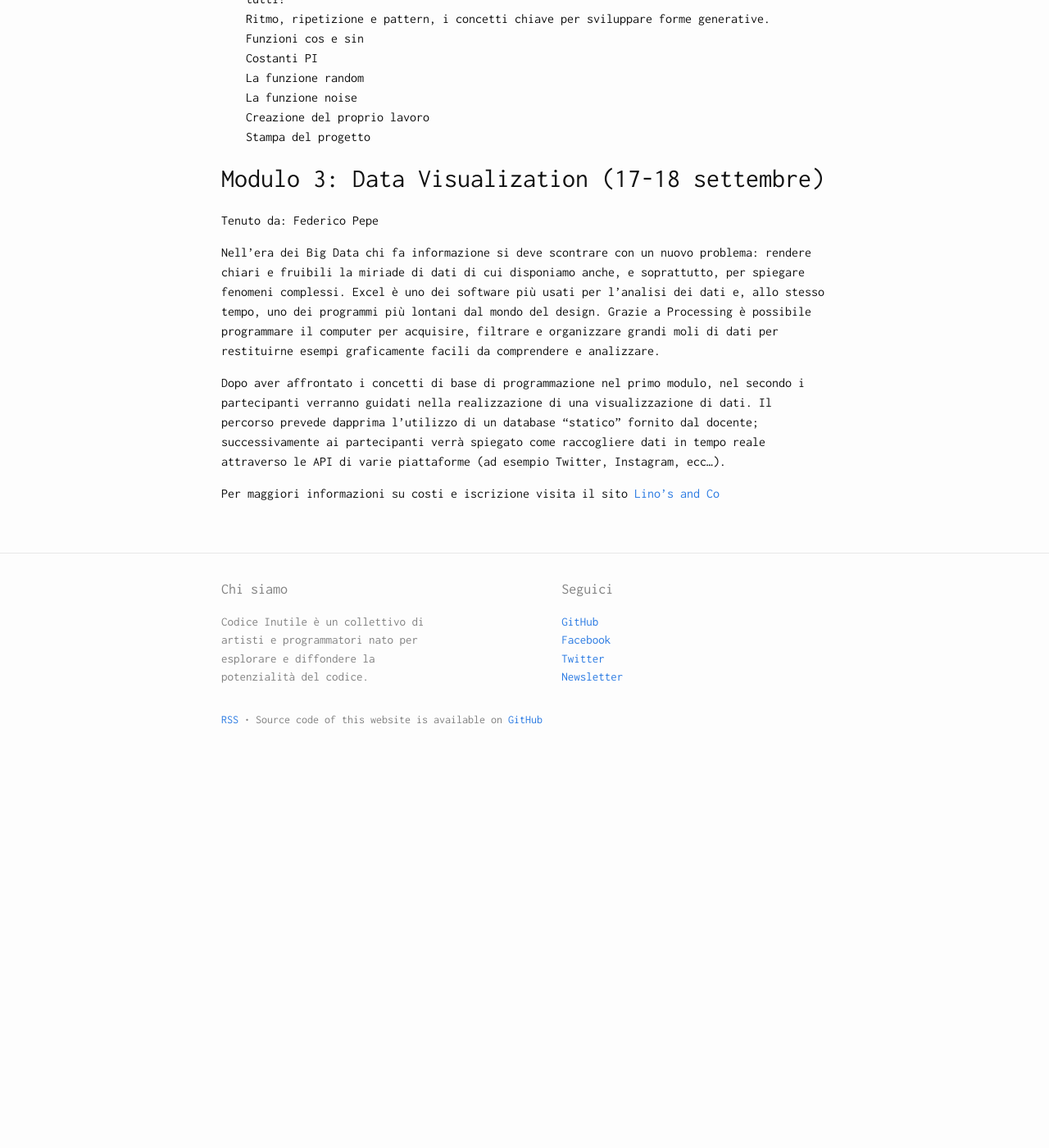
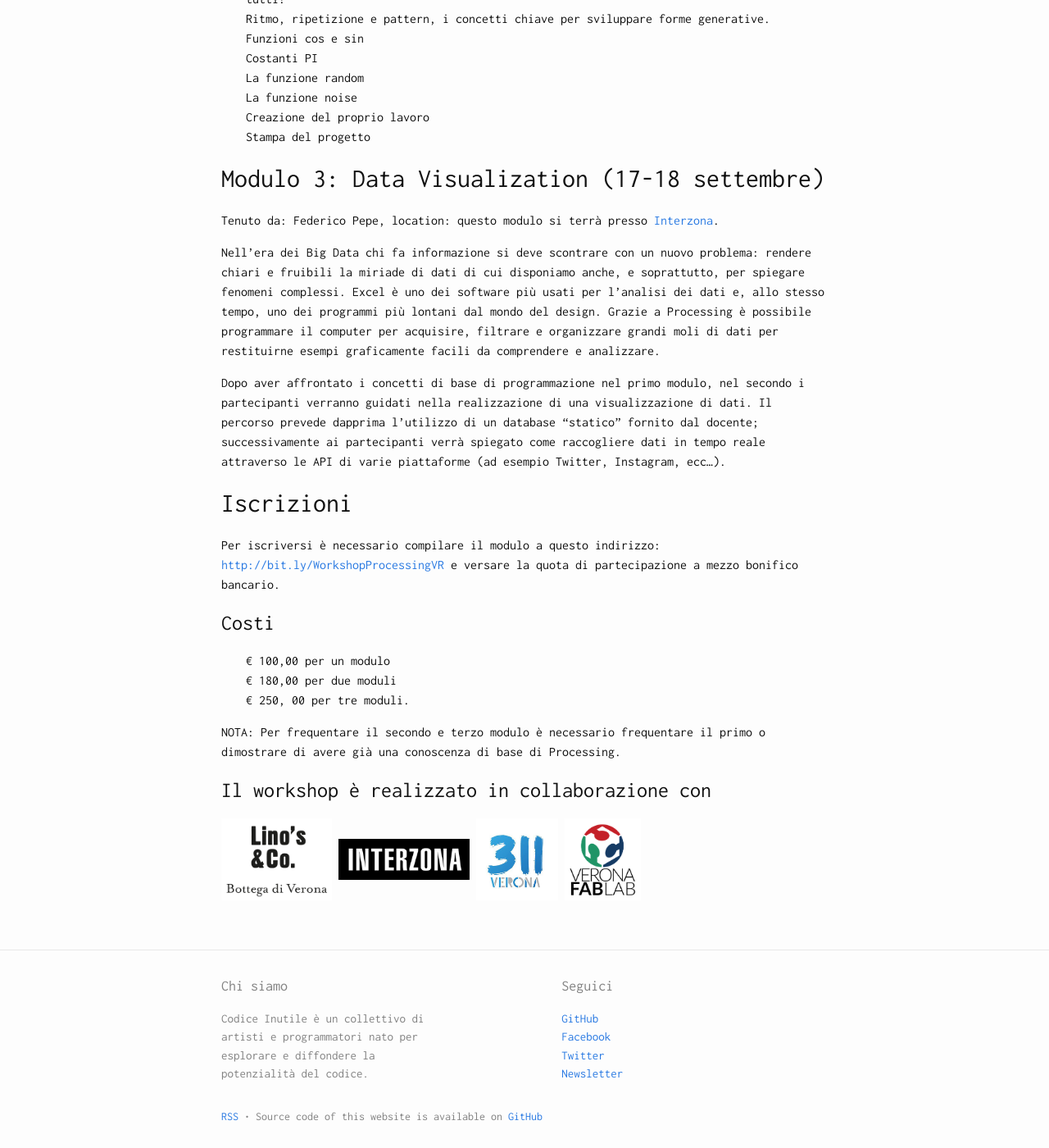
Before and after one commit to codiceinutile/codiceinutile.org, a Jekyll site: the page built from _posts/2016-07-20-workshop_creative_coding_verona.markdown, in a window 1280 px wide and 1400 px high, scrolled down 1569 px. Shown: the whole window at 82% size. Built offline with Jekyll 4.4.1, drawn with Linux system fonts in a browser that asks for light colours; before the commit the page ends 2502 px from its top, so only the background shows below that; some of the changed text lies outside the part shown.

Commit message:
Updating post
Adding partner’s logos.

```diff
--- a/_posts/2016-07-20-workshop_creative_coding_verona.markdown
+++ b/_posts/2016-07-20-workshop_creative_coding_verona.markdown
@@ -15,7 +15,7 @@ Partiamo da un presupposto: tutti possono imparare a programmare. La domanda che
 Lo scopo di questo workshop, suddiviso in tre moduli, è quello di offrire una conoscenza di base del linguaggio di programmazione Processing e sviluppare dei progetti di arte generativa e di data visualization.
 
 ## Modulo 1: Processing Base (3-4 settembre)
-Tenuto da: **Federico Pepe**
+Tenuto da: **Federico Pepe**, **location:** questo modulo si terrà presso [311 Verona](http://www.311verona.com).
 
 Lo scopo di questo primo modulo è fornire una preparazione di base sul linguaggio di programmazione Processing necessaria per affrontare i due moduli successivi. Il percorso parte da zero e accompagna i partecipanti nella scoperta di tutti le componenti fondamentali di questo linguaggio necessari per realizzare piccoli e grandi progetti: dalle primitive 2D, ai controlli condizionali, dalle funzioni personalizzate alla programmazione orientata agli oggetti.
 
@@ -33,7 +33,7 @@ Lo scopo di questo primo modulo è fornire una preparazione di base sul linguagg
 * Array
 
 ## Modulo 2: Generative Design (10-11 settembre)
-Tenuto da: **Alka Cappellazzo**
+Tenuto da: **Alka Cappellazzo**, **location**: questo modulo si terrà presso [Lino's and Co](http://www.linosandco.com).
 
 Attraverso un algoritmo e funzioni randomiche si possono generare forme, modelli e patterns unici. Il corso esplora l'affascinante mondo del Design generativo, dove il codice e l'inventiva si fondono per dare vita a incredibili composizioni. Infine, con le basi del linguaggio di programmazione Processing fornite durante il corso, i partecipanti sono in grado di creare degli originali patterns, in un contesto collaborativo e open source. A fine percorso è prevista la stampa digitale dei propri lavori con affiancato il codice che li ha generati.
 
@@ -49,10 +49,24 @@ Attraverso un algoritmo e funzioni randomiche si possono generare forme, modelli
 * Stampa del progetto
 
 ## Modulo 3: Data Visualization (17-18 settembre)
-Tenuto da: **Federico Pepe**
+Tenuto da: **Federico Pepe**, **location**: questo modulo si terrà presso [Interzona](http://www.izona.it).
 
 Nell'era dei Big Data chi fa informazione si deve scontrare con un nuovo problema: rendere chiari e fruibili la miriade di dati di cui disponiamo anche, e soprattutto, per spiegare fenomeni complessi. Excel è uno dei software più usati per l'analisi dei dati e, allo stesso tempo, uno dei programmi più lontani dal mondo del design. Grazie a Processing è possibile programmare il computer per acquisire, filtrare e organizzare grandi moli di dati per restituirne esempi graficamente facili da comprendere e analizzare.
 
 Dopo aver affrontato i concetti di base di programmazione nel primo modulo, nel secondo i partecipanti verranno guidati nella realizzazione di una visualizzazione di dati. Il percorso prevede dapprima l'utilizzo di un database “statico” fornito dal docente; successivamente ai partecipanti verrà spiegato come raccogliere dati in tempo reale attraverso le API di varie piattaforme (ad esempio Twitter, Instagram, ecc…).
 
-Per maggiori informazioni su costi e iscrizione visita il sito [Lino's and Co](http://www.linosandco.com/blogs/news/creative-coding)
+## Iscrizioni
+Per iscriversi è necessario compilare il modulo a questo indirizzo: <http://bit.ly/WorkshopProcessingVR> e versare la quota di partecipazione a mezzo bonifico bancario.
+
+### Costi
+* € 100,00 per un modulo
+* € 180,00 per due moduli
+* € 250, 00 per tre moduli.
+
+**NOTA**: Per frequentare il secondo e terzo modulo è necessario frequentare il primo o dimostrare di avere già una conoscenza di base di Processing.
+
+### Il workshop è realizzato in collaborazione con
+[![Lino's and Co](/images/posts/logo_linos.jpg){:height="100px"}](http://www.linosandco.com)
+[![Interzona](/images/posts/logo_interzona.jpg){:height="50px"}](http://www.izona.it)
+[![311 Verona](/images/posts/logo_311.jpg){:height="100px"}](http://www.311verona.com)
+[![Verona Fab Lab](/images/posts/logo_veronafablab.png){:height="100px"}](http://www.veronafablab.it)
```
Also changed, not shown: images/posts/logo_311.jpg (added), images/posts/logo_interzona.jpg (added), images/posts/logo_linos.jpg (added), images/posts/logo_veronafablab.png (added).
